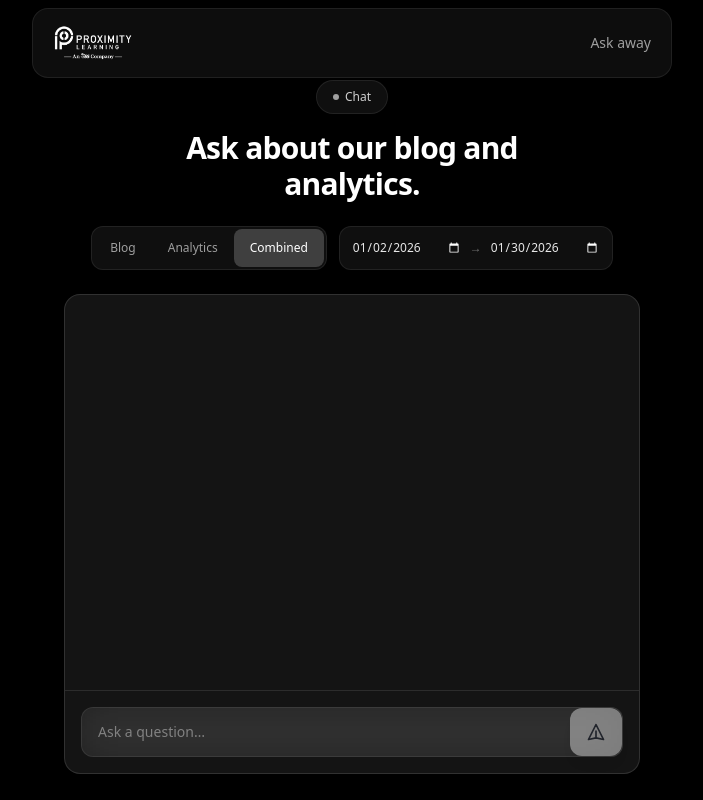
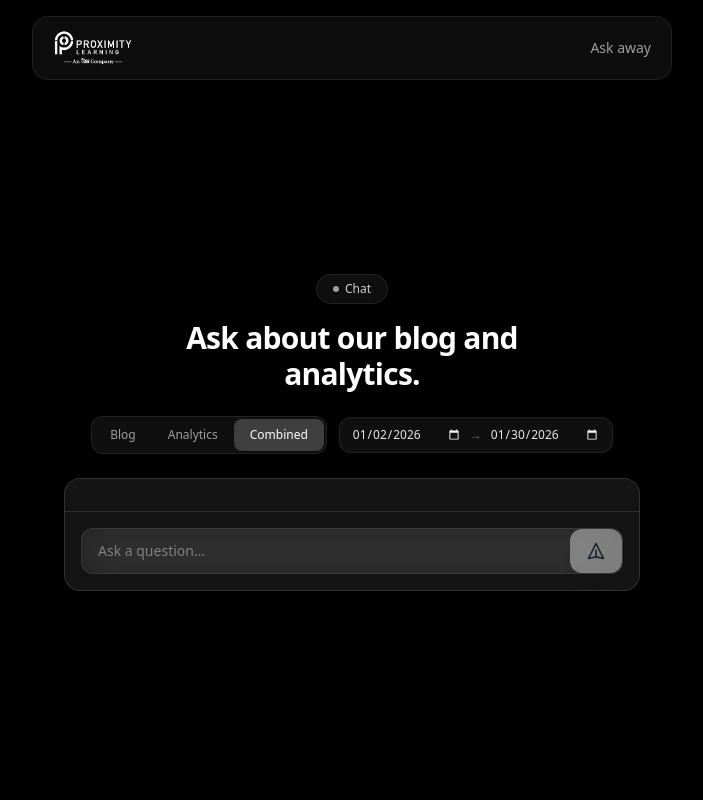
Before and after one commit to ukinoo-rgb/proxy, a Next.js app: page / in a window 1280 px wide. Shown: the whole page, without its empty margins (288-991 px from the left). Built offline with nearby package versions, Linux system fonts and the light colour scheme.

Commit message:
Update globals, layout, page, and env example

```diff
--- a/app/globals.css
+++ b/app/globals.css
@@ -18,7 +18,6 @@
 
 body {
   background: #000000;
-  -webkit-tap-highlight-color: transparent;
 }
 
 /* Glassmorphism */
--- a/app/layout.tsx
+++ b/app/layout.tsx
@@ -1,16 +1,9 @@
-import type { Metadata, Viewport } from "next";
+import type { Metadata } from "next";
 import "./globals.css";
 
 export const metadata: Metadata = {
   title: "ProxLearn AI – Chat with our blog & analytics",
   description: "AI assistant for Proximity Learning blog and analytics",
-};
-
-export const viewport: Viewport = {
-  width: "device-width",
-  initialScale: 1,
-  maximumScale: 5,
-  viewportFit: "cover",
 };
 
 export default function RootLayout({
@@ -20,7 +13,7 @@ export default function RootLayout({
 }) {
   return (
     <html lang="en" className="dark">
-      <body className="min-h-screen antialiased overflow-x-hidden">
+      <body className="min-h-screen antialiased">
         <div className="relative z-10">{children}</div>
       </body>
     </html>
--- a/app/page.tsx
+++ b/app/page.tsx
@@ -67,79 +67,70 @@ export default function Home() {
     <>
       <GridScanBackground active={loading} />
 
-      {/* Glass top nav - safe area aware */}
-      <nav
-        className="fixed left-1/2 -translate-x-1/2 z-20 w-full max-w-2xl px-3 sm:px-4"
-        style={{ top: "max(0.5rem, env(safe-area-inset-top))" }}
-      >
-        <div className="glass-nav rounded-2xl px-4 sm:px-5 py-2.5 sm:py-3 flex items-center justify-between">
-          <div className="flex items-center gap-2 min-h-[44px] items-center">
-            <Image src={logo} alt="ProxLearn" height={128} width={128} className="h-auto w-14 sm:w-20 object-contain" priority unoptimized />
+      {/* Glass top nav */}
+      <nav className="fixed top-4 left-1/2 -translate-x-1/2 z-20 w-full max-w-2xl px-4">
+        <div className="glass-nav rounded-2xl px-5 py-3 flex items-center justify-between">
+          <div className="flex items-center gap-2">
+            <Image src={logo} alt="ProxLearn" height={128} width={128} className="h-auto w-16 sm:w-20 object-contain" priority unoptimized />
           </div>
           <span className="text-sm text-white/60">Ask away</span>
         </div>
       </nav>
 
-      {/* Central chat area - mobile first, safe area bottom */}
-      <div
-        className="relative z-10 min-h-screen flex flex-col items-center justify-center px-3 sm:px-4 w-full"
-        style={{
-          paddingTop: "max(5rem, calc(env(safe-area-inset-top) + 4rem))",
-          paddingBottom: "max(1.5rem, env(safe-area-inset-bottom))",
-        }}
-      >
-        <div className="w-full max-w-xl flex flex-col items-center flex-1 min-h-0">
-          {/* Pill label */}
-          <span className="glass rounded-full px-4 py-2 text-xs font-medium text-white/80 mb-3 sm:mb-4 inline-flex items-center gap-1.5">
+      {/* Central chat area */}
+      <div className="relative z-10 min-h-screen flex flex-col items-center justify-center px-4 pt-24 pb-8">
+        <div className="w-full max-w-xl flex flex-col items-center">
+          {/* Pill label (like "New Background") */}
+          <span className="glass rounded-full px-4 py-1.5 text-xs font-medium text-white/80 mb-4 inline-flex items-center gap-1.5">
             <span className="w-1.5 h-1.5 rounded-full bg-white/60" />
             Chat
           </span>
-          {/* Tagline - readable on small screens */}
-          <h1 className="text-xl sm:text-2xl md:text-3xl font-bold text-white text-center mb-4 sm:mb-6 tracking-tight max-w-md px-1">
+          {/* Tagline */}
+          <h1 className="text-2xl sm:text-3xl font-bold text-white text-center mb-6 tracking-tight max-w-md">
             Ask about our blog and analytics.
           </h1>
 
-          {/* Minimal options: mode + date range - 44px touch targets */}
-          <div className="w-full flex flex-col sm:flex-row sm:flex-wrap items-stretch sm:items-center justify-center gap-2 sm:gap-3 mb-4 sm:mb-6">
-            <div className="flex rounded-xl glass border border-white/10 overflow-hidden p-0.5 min-h-[44px]">
+          {/* Minimal options: mode + date range */}
+          <div className="w-full flex flex-wrap items-center justify-center gap-3 mb-6">
+            <div className="flex rounded-xl glass border border-white/10 overflow-hidden p-0.5">
               {(["blog", "analytics", "combined"] as const).map((m) => (
                 <button
                   key={m}
                   type="button"
                   onClick={() => setMode(m)}
-                  className={`flex-1 sm:flex-none px-4 py-3 sm:py-2 text-sm sm:text-xs font-medium capitalize transition min-h-[44px] sm:min-h-0 touch-manipulation ${
+                  className={`px-4 py-2 text-xs font-medium capitalize transition ${
                     mode === m
                       ? "bg-white/20 text-white rounded-lg"
-                      : "text-white/60 hover:text-white/80 active:bg-white/10"
+                      : "text-white/60 hover:text-white/80"
                   }`}
                 >
                   {m}
                 </button>
               ))}
             </div>
-            <div className="flex items-center gap-2 rounded-xl glass px-3 py-2.5 border border-white/10 min-h-[44px]">
+            <div className="flex items-center gap-2 rounded-xl glass px-3 py-2 border border-white/10">
               <input
                 type="date"
                 value={dateRange.start}
                 onChange={(e) => setDateRange((d) => ({ ...d, start: e.target.value }))}
-                className="bg-transparent text-white/90 text-sm sm:text-xs border-0 focus:outline-none focus:ring-0 [color-scheme:dark] min-w-0 flex-1 touch-manipulation"
+                className="bg-transparent text-white/90 text-xs border-0 focus:outline-none focus:ring-0 [color-scheme:dark] max-w-[7rem]"
                 aria-label="From date"
               />
-              <span className="text-white/40 text-xs shrink-0">→</span>
+              <span className="text-white/40 text-xs">→</span>
               <input
                 type="date"
                 value={dateRange.end}
                 onChange={(e) => setDateRange((d) => ({ ...d, end: e.target.value }))}
-                className="bg-transparent text-white/90 text-sm sm:text-xs border-0 focus:outline-none focus:ring-0 [color-scheme:dark] min-w-0 flex-1 touch-manipulation"
+                className="bg-transparent text-white/90 text-xs border-0 focus:outline-none focus:ring-0 [color-scheme:dark] max-w-[7rem]"
                 aria-label="To date"
               />
             </div>
           </div>
 
-          {/* Glass chat card - use dvh on mobile for keyboard */}
-          <div className="w-full flex flex-col rounded-2xl glass-strong shadow-2xl overflow-hidden flex-1 min-h-0 max-h-[50dvh] sm:max-h-[60vh] min-h-[200px]">
+          {/* Glass chat card */}
+          <div className="w-full flex flex-col rounded-2xl glass-strong shadow-2xl max-h-[60vh] overflow-hidden">
             {/* Messages */}
-            <div className="flex-1 overflow-y-auto min-h-0 px-3 sm:px-4 py-3 sm:py-4 space-y-3 sm:space-y-4 overscroll-contain">
+            <div className="flex-1 overflow-y-auto min-h-0 px-4 py-4 space-y-4">
               {messages.map((m, i) => (
               <div
                 key={i}
@@ -153,20 +144,20 @@ export default function Home() {
                   }`}
                 >
                   {m.error ? (
-                    <p className={`text-base sm:text-sm ${m.role === "user" ? "text-red-600" : "text-red-400"}`}>{m.error}</p>
+                    <p className={`text-sm ${m.role === "user" ? "text-red-600" : "text-red-400"}`}>{m.error}</p>
                   ) : (
                     <>
                       {m.dataWindow && (
                         <p className="text-[10px] text-slate-500 mb-1">{m.dataWindow}</p>
                       )}
-                      <div className="text-base sm:text-sm leading-relaxed whitespace-pre-wrap break-words">{m.content}</div>
+                      <div className="text-sm leading-relaxed whitespace-pre-wrap">{m.content}</div>
                       {m.sources && m.sources.length > 0 && (
                         <div className="mt-2 pt-2 border-t border-white/10">
                           <p className="text-[10px] text-slate-500 mb-1">Sources</p>
                           <ul className="text-xs space-y-0.5">
                             {m.sources.map((s, j) => (
                               <li key={j}>
-                                <a href={s.url} target="_blank" rel="noopener noreferrer" className="text-sky-400 hover:underline touch-manipulation">
+                                <a href={s.url} target="_blank" rel="noopener noreferrer" className="text-sky-400 hover:underline">
                                   {s.title}
                                 </a>
                               </li>
@@ -182,20 +173,20 @@ export default function Home() {
             {loading && (
               <div className="flex justify-start">
                 <div className="rounded-2xl rounded-bl-md px-4 py-2.5 glass">
-                  <span className="text-base sm:text-sm text-white/70">Thinking…</span>
+                  <span className="text-sm text-white/70">Thinking…</span>
                 </div>
               </div>
             )}
             <div ref={messagesEndRef} />
             </div>
 
-            {/* Input - glass bar, 48px touch targets, 16px font to prevent iOS zoom */}
+            {/* Input - glass bar */}
             <form
               onSubmit={(e) => {
                 e.preventDefault();
                 sendMessage();
               }}
-              className="p-3 sm:p-4 border-t border-white/10"
+              className="p-4 border-t border-white/10"
             >
               <div className="flex gap-2 rounded-xl glass focus-within:ring-1 focus-within:ring-white/20 transition">
                 <input
@@ -203,14 +194,13 @@ export default function Home() {
                   value={input}
                   onChange={(e) => setInput(e.target.value)}
                   placeholder="Ask a question…"
-                  className="flex-1 min-w-0 bg-transparent px-4 py-3.5 sm:py-3 text-base sm:text-sm text-white placeholder:text-white/40 focus:outline-none min-h-[48px]"
+                  className="flex-1 bg-transparent px-4 py-3 text-sm text-white placeholder:text-white/40 focus:outline-none"
                   disabled={loading}
-                  autoComplete="off"
                 />
                 <button
                   type="submit"
                   disabled={loading || !input.trim()}
-                  className="rounded-xl bg-white text-slate-900 p-3 sm:px-4 sm:py-3 font-medium hover:bg-white/95 active:bg-white/90 disabled:opacity-40 disabled:pointer-events-none transition shadow-lg min-h-[48px] min-w-[48px] flex items-center justify-center touch-manipulation"
+                  className="rounded-xl bg-white text-slate-900 px-4 py-3 font-medium hover:bg-white/95 disabled:opacity-40 disabled:pointer-events-none transition shadow-lg"
                   aria-label="Send"
                 >
                   <svg className="w-5 h-5" fill="none" stroke="currentColor" viewBox="0 0 24 24">
```
Also changed, not shown: 1 other file (tests, documents, lock files or other folders).
